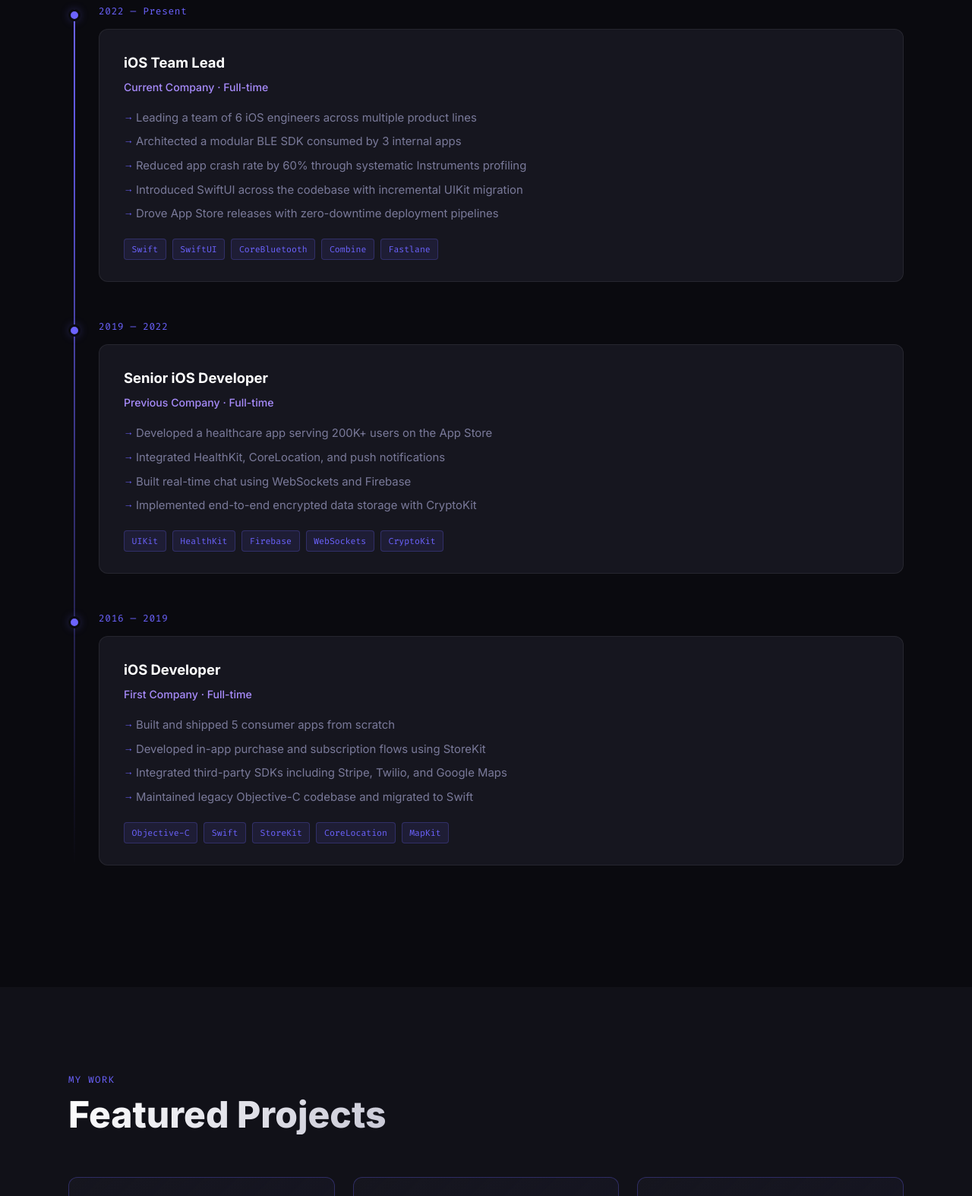
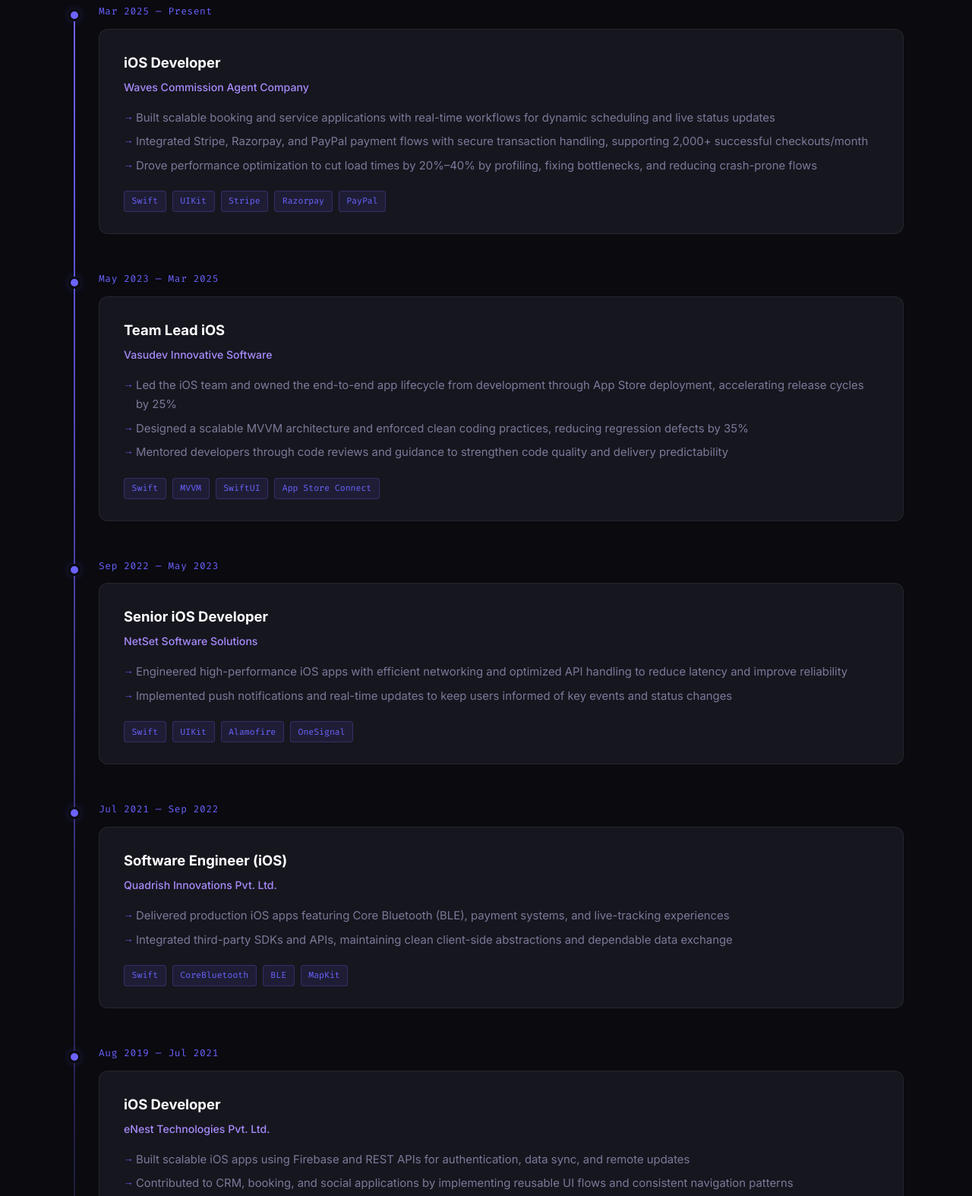
Before and after one commit to Mohithack/my-protfolio, a plain HTML site: page index.html in a window 1280 px wide. Shown: the part 2976-4550 px from the top of the page at 76% size. Drawn offline with Linux system fonts and the light colour scheme.

Commit message:
auto: update portfolio

```diff
--- a/index.html
+++ b/index.html
@@ -224,55 +224,98 @@
 
         <div class="timeline-item reveal">
           <div class="timeline-dot"></div>
-          <div class="timeline-date">2022 — Present</div>
+          <div class="timeline-date">Mar 2025 — Present</div>
           <div class="timeline-card">
-            <h3>iOS Team Lead</h3>
-            <span class="company">Current Company · Full-time</span>
+            <h3>iOS Developer</h3>
+            <span class="company">Waves Commission Agent Company</span>
             <ul>
-              <li>Leading a team of 6 iOS engineers across multiple product lines</li>
-              <li>Architected a modular BLE SDK consumed by 3 internal apps</li>
-              <li>Reduced app crash rate by 60% through systematic Instruments profiling</li>
-              <li>Introduced SwiftUI across the codebase with incremental UIKit migration</li>
-              <li>Drove App Store releases with zero-downtime deployment pipelines</li>
+              <li>Built scalable booking and service applications with real-time workflows for dynamic scheduling and live status updates</li>
+              <li>Integrated Stripe, Razorpay, and PayPal payment flows with secure transaction handling, supporting 2,000+ successful checkouts/month</li>
+              <li>Drove performance optimization to cut load times by 20%–40% by profiling, fixing bottlenecks, and reducing crash-prone flows</li>
             </ul>
             <div class="tag-list">
-              <span>Swift</span><span>SwiftUI</span><span>CoreBluetooth</span><span>Combine</span><span>Fastlane</span>
+              <span>Swift</span><span>UIKit</span><span>Stripe</span><span>Razorpay</span><span>PayPal</span>
             </div>
           </div>
         </div>
 
         <div class="timeline-item reveal">
           <div class="timeline-dot"></div>
-          <div class="timeline-date">2019 — 2022</div>
+          <div class="timeline-date">May 2023 — Mar 2025</div>
           <div class="timeline-card">
-            <h3>Senior iOS Developer</h3>
-            <span class="company">Previous Company · Full-time</span>
+            <h3>Team Lead iOS</h3>
+            <span class="company">Vasudev Innovative Software</span>
             <ul>
-              <li>Developed a healthcare app serving 200K+ users on the App Store</li>
-              <li>Integrated HealthKit, CoreLocation, and push notifications</li>
-              <li>Built real-time chat using WebSockets and Firebase</li>
-              <li>Implemented end-to-end encrypted data storage with CryptoKit</li>
+              <li>Led the iOS team and owned the end-to-end app lifecycle from development through App Store deployment, accelerating release cycles by 25%</li>
+              <li>Designed a scalable MVVM architecture and enforced clean coding practices, reducing regression defects by 35%</li>
+              <li>Mentored developers through code reviews and guidance to strengthen code quality and delivery predictability</li>
             </ul>
             <div class="tag-list">
-              <span>UIKit</span><span>HealthKit</span><span>Firebase</span><span>WebSockets</span><span>CryptoKit</span>
+              <span>Swift</span><span>MVVM</span><span>SwiftUI</span><span>App Store Connect</span>
             </div>
           </div>
         </div>
 
         <div class="timeline-item reveal">
           <div class="timeline-dot"></div>
-          <div class="timeline-date">2016 — 2019</div>
+          <div class="timeline-date">Sep 2022 — May 2023</div>
+          <div class="timeline-card">
+            <h3>Senior iOS Developer</h3>
+            <span class="company">NetSet Software Solutions</span>
+            <ul>
+              <li>Engineered high-performance iOS apps with efficient networking and optimized API handling to reduce latency and improve reliability</li>
+              <li>Implemented push notifications and real-time updates to keep users informed of key events and status changes</li>
+            </ul>
+            <div class="tag-list">
+              <span>Swift</span><span>UIKit</span><span>Alamofire</span><span>OneSignal</span>
+            </div>
+          </div>
+        </div>
+
+        <div class="timeline-item reveal">
+          <div class="timeline-dot"></div>
+          <div class="timeline-date">Jul 2021 — Sep 2022</div>
+          <div class="timeline-card">
+            <h3>Software Engineer (iOS)</h3>
+            <span class="company">Quadrish Innovations Pvt. Ltd.</span>
+            <ul>
+              <li>Delivered production iOS apps featuring Core Bluetooth (BLE), payment systems, and live-tracking experiences</li>
+              <li>Integrated third-party SDKs and APIs, maintaining clean client-side abstractions and dependable data exchange</li>
+            </ul>
+            <div class="tag-list">
+              <span>Swift</span><span>CoreBluetooth</span><span>BLE</span><span>MapKit</span>
+            </div>
+          </div>
+        </div>
+
+        <div class="timeline-item reveal">
+          <div class="timeline-dot"></div>
+          <div class="timeline-date">Aug 2019 — Jul 2021</div>
           <div class="timeline-card">
             <h3>iOS Developer</h3>
-            <span class="company">First Company · Full-time</span>
+            <span class="company">eNest Technologies Pvt. Ltd.</span>
             <ul>
-              <li>Built and shipped 5 consumer apps from scratch</li>
-              <li>Developed in-app purchase and subscription flows using StoreKit</li>
-              <li>Integrated third-party SDKs including Stripe, Twilio, and Google Maps</li>
-              <li>Maintained legacy Objective-C codebase and migrated to Swift</li>
+              <li>Built scalable iOS apps using Firebase and REST APIs for authentication, data sync, and remote updates</li>
+              <li>Contributed to CRM, booking, and social applications by implementing reusable UI flows and consistent navigation patterns</li>
             </ul>
             <div class="tag-list">
-              <span>Objective-C</span><span>Swift</span><span>StoreKit</span><span>CoreLocation</span><span>MapKit</span>
+              <span>Swift</span><span>Firebase</span><span>REST APIs</span><span>UIKit</span>
+            </div>
+          </div>
+        </div>
+
+        <div class="timeline-item reveal">
+          <div class="timeline-dot"></div>
+          <div class="timeline-date">Nov 2017 — Aug 2019</div>
+          <div class="timeline-card">
+            <h3>Junior iOS Developer</h3>
+            <span class="company">Netinnovatus IT Solutions</span>
+            <ul>
+              <li>Developed core features and UIKit/SwiftUI UI components with responsive layouts across iPhone/iPad screen sizes</li>
+              <li>Performed debugging and performance optimization to diagnose issues, reduce regressions, and improve runtime behavior</li>
+            </ul>
+            <div class="tag-list">
+              <span>Swift</span><span>Objective-C</span><span>UIKit</span><span>SwiftUI</span>
             </div>
           </div>
         </div>
```
